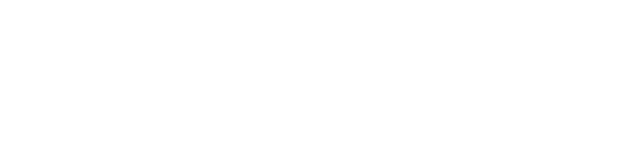
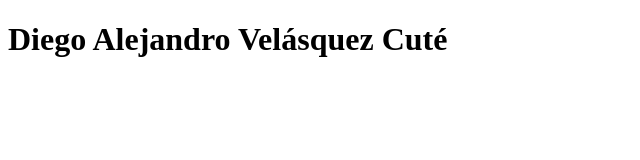
Before and after one commit to dvelasquez-2024226/Proyecto1, a plain HTML site: page index.html in a window 1280 px wide. Shown: the whole page, without its empty margins (0-640 px from the left). Drawn offline with Linux system fonts and the light colour scheme.

Commit message:
Agregar nombre Diego Velásquez titulo h1

```diff
--- a/index.html
+++ b/index.html
@@ -3,9 +3,9 @@
 <head>
     <meta charset="UTF-8">
     <meta name="viewport" content="width=device-width, initial-scale=1.0">
-    <title>Ejercicio De Prueba</title>
+    <title>Ejercicio de Prueba</title>
 </head>
 <body>
-
+    <h1>Diego Alejandro Velásquez Cuté</h1>
 </body>
 </html>
```
